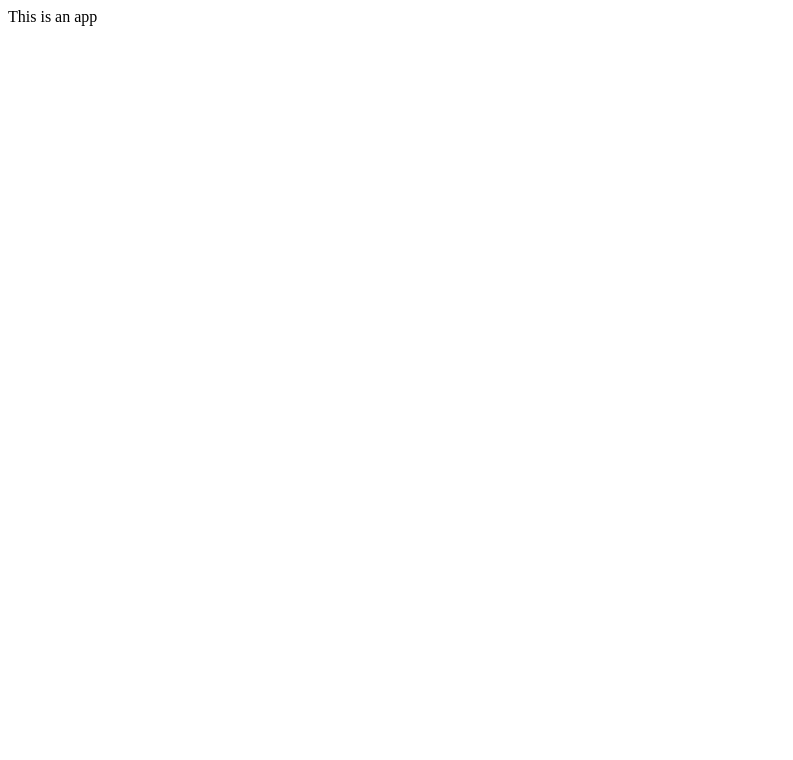
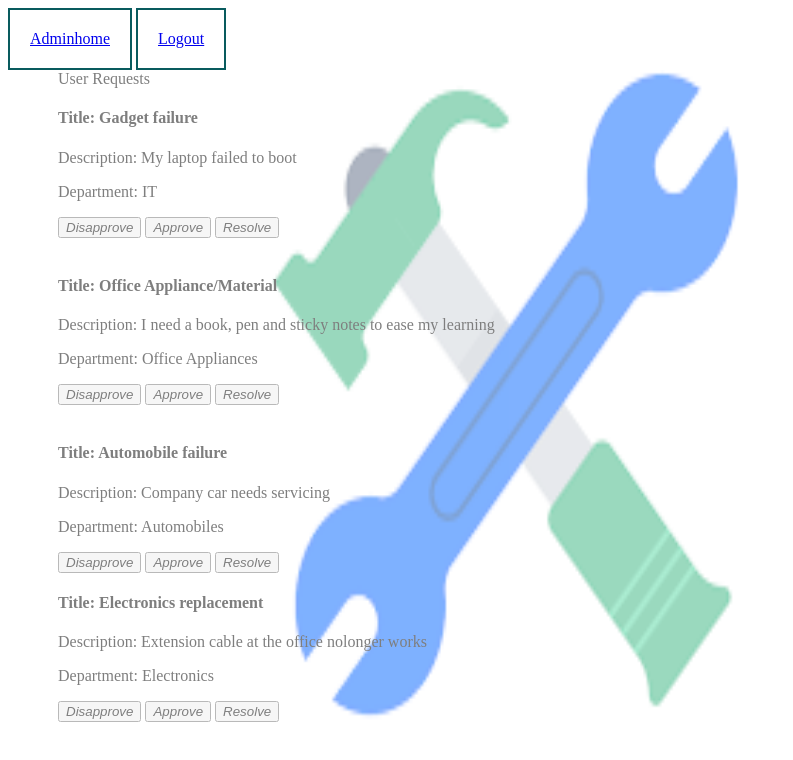
Before and after one commit to sharifahblessing/Challengeone, a plain HTML site: page Adminactionpage.html in a window 1280 px wide. Shown: the whole page, without its empty margins (0-793 px from the left). Drawn offline with Linux system fonts and the light colour scheme.

Commit message:
html and csschanges

```diff
--- a/Adminactionpage.html
+++ b/Adminactionpage.html
@@ -1,9 +1,99 @@
 <html>
-    <head>
-       <meta charset="utf-8"/>
-    </head>
-    <body>
-        <p>This is an app</p>
-    </body>
+
+<head>
+    <meta charset="utf-8" />
+    <meta http-equiv="X-UA-Compatible" content="IE=edge">
+    <title>Admin dashboard</title>
+    <meta name="viewport" content="width=device-width, initial-scale=1">
+    <link rel="stylesheet" type="text/css" media="screen" href="mantainance.css"/>
+</head>
+
+<body>
+    <div class="landing">
+        <div class="topnav">
+            <ul>
+           <li> <a class="active" href="Adminhomepage.html">Adminhome</a></li>
+            <li><a href="index.html">Logout</a></li>
+        </ul>
+        </div>
+        <div class="container">
+        <div class="admin-view">
+            User Requests
+
+            <div class="card">
+                <div class="container1">
+                    <h4>
+                        <b>Title:  Gadget failure</b>
+                    </h4>
+                    <p>Description: My laptop failed to boot</p>
+                    <p>Department: IT</p>
+
+                    <button>
+                        <i class="fa fa-remove"> Disapprove</i>
+                    </button>
+                    <button>
+                        <i class="fa fa-check-square-o"> Approve </i>
+                    </button>
+                    <button><i class="fa fa-check-circular-o"> Resolve</i></button>
+                </div>
+            </div>
+            <br>
+            <div class="card">
+                <div class="container1">
+                    <h4>
+                        <b>Title: Office Appliance/Material</b>
+                    </h4>
+                    <p>Description: I need a book, pen and sticky notes to ease my learning</p>
+                    <p>Department: Office Appliances</p>
+
+                    <button>
+                        <i class="fa fa-remove"> Disapprove</i>
+                    </button>
+                <button>
+                    <i class="fa fa-check-square-o"> Approve</i>
+                </button>
+                <button><i class="fa fa-check-circular-o"> Resolve</i></button>
+            </div>
+        </div>
+        <br>
+            <div class="card">
+                <div class="container1">
+                    <h4>
+                        <b>Title: Automobile failure </b>
+                    </h4>
+                    <p>Description: Company car needs servicing</p>
+                    <p>Department: Automobiles </p>
+
+                    <button>
+                        <i class="fa fa-remove"> Disapprove</i>
+                    </button>
+                <button>
+                    <i class="fa fa-check-square-o"> Approve</i>
+                </button>
+                <button><i class="fa fa-check-circular-o"> Resolve</i></button>
+            </div>
+        </div>
+        <div class="card">
+            <div class="container1">
+                <h4>
+                    <b>Title: Electronics replacement </b>
+                </h4>
+                <p>Description: Extension cable at the office nolonger works</p>
+                <p>Department: Electronics </p>
+
+                <button>
+                    <i class="fa fa-remove"> Disapprove</i>
+                </button>
+            <button>
+                <i class="fa fa-check-square-o"> Approve</i>
+
+            </button>
+            <button><i class="fa fa-check-circular-o"> Resolve</i></button>
+        </div>
+    </div>
+    </div>
+    </div>
+
+</body>
 
 </html>
--- a/mantainanceindex.css
+++ b/mantainance.css
@@ -4,6 +4,7 @@ background-repeat: no-repeat;
 background-size: 100% 100%;
 opacity: 0.5;
 margin-left: 50px;
+width: 900px;
 
 }
 .header{
@@ -44,3 +45,23 @@ li{
     border: 2px solid rgb(9, 91, 94);
 
 }
+
+ul {
+    display: inline;
+    margin: 0;
+    padding: 0;
+}
+ul li {display: inline-block;}
+ul li:hover {background: rgb(114, 78, 182);}
+ul li:hover ul {display: block;}
+ul li ul {
+    position: absolute;
+    width: 200px;
+    display: none;
+}
+a:hover {
+    background: rgb(9, 91, 94);
+       width: 200px;
+
+
+}
```
Also changed, not shown: Adminhomepage.html (+28 -0 lines), index.html (renamed from mantainanceindex.html, +1 -1 lines), signin.html (+2 -2 lines), signup.html (+1 -1 lines), userhomepage.html (+29 -10 lines), Adminhomepage.txt (deleted).
